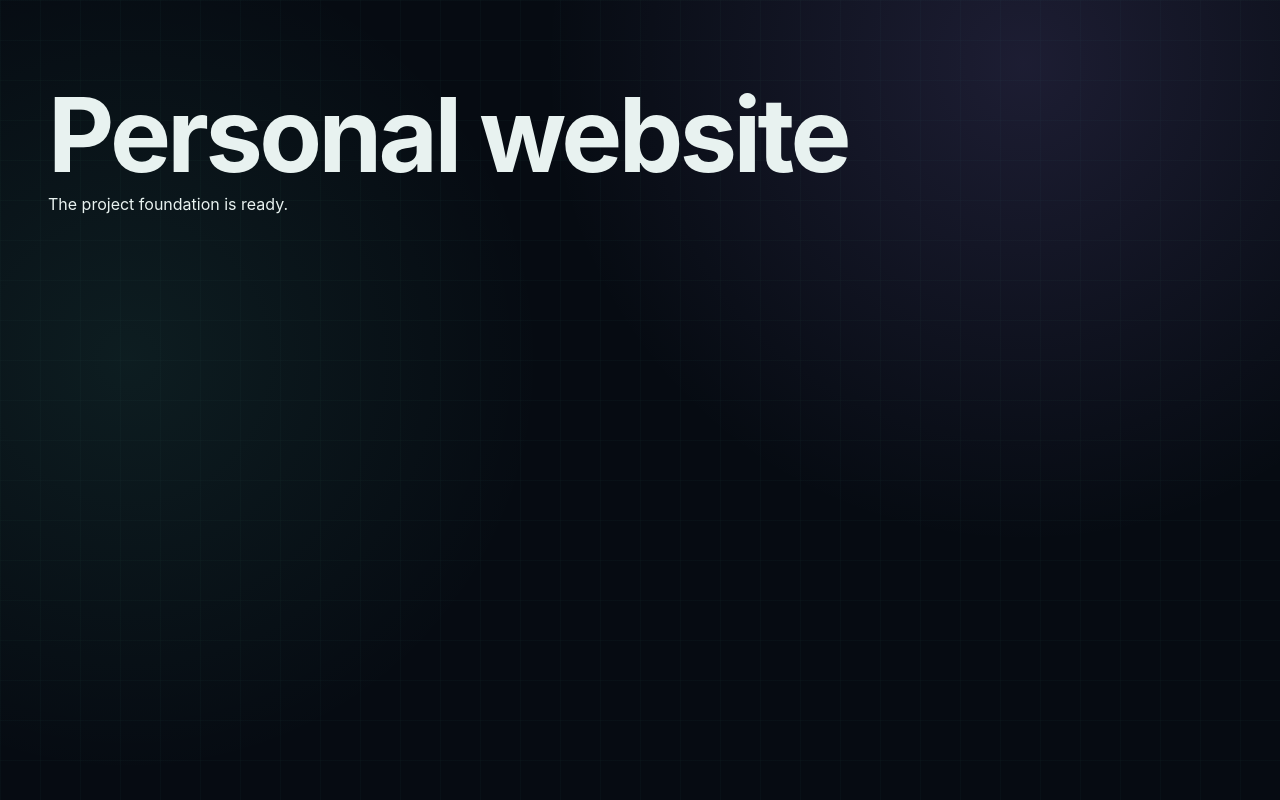
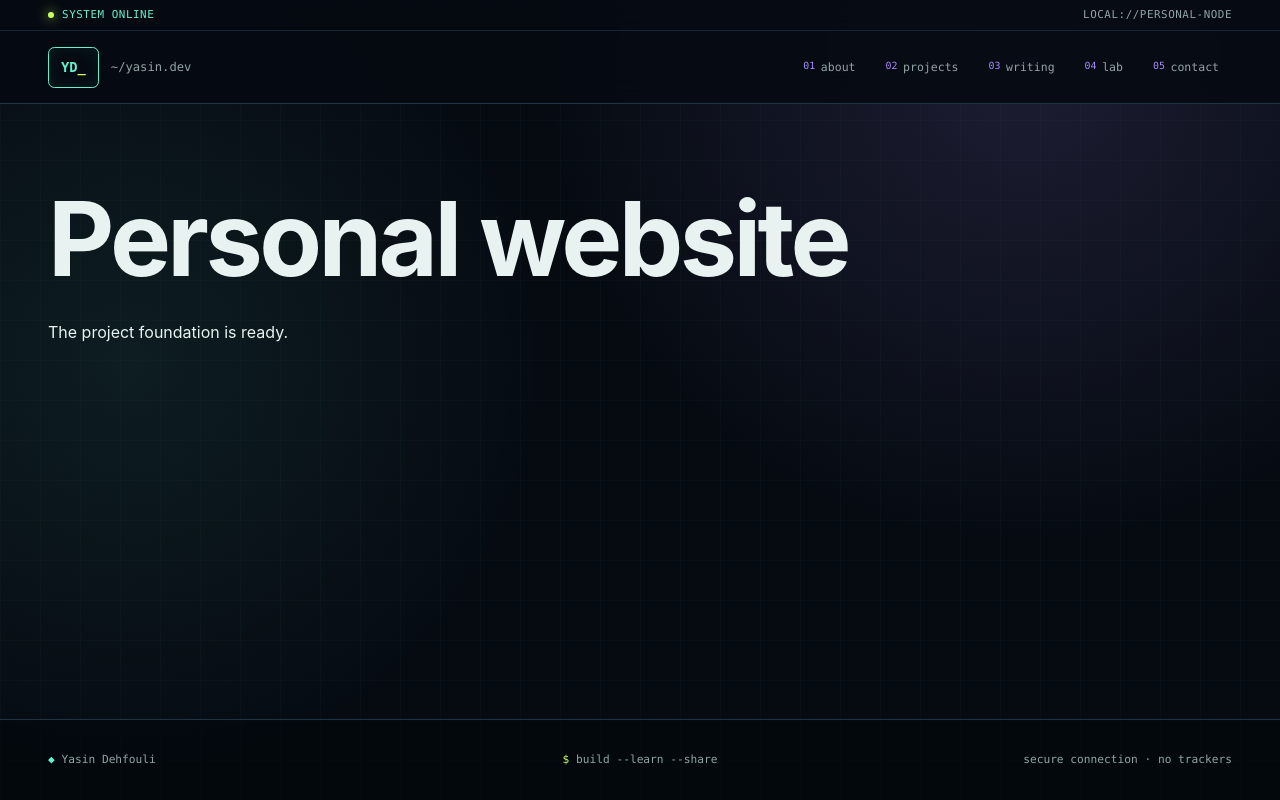
Before and after one commit to YaCnDehfuli/Website_Design, a Next.js app: page / in a window 1280 px wide. Built offline with nearby package versions, Linux system fonts and the light colour scheme.

Commit message:
feat(ui): add accessible site shell and navigation

```diff
--- a/src/app/globals.css
+++ b/src/app/globals.css
@@ -39,6 +39,8 @@ html {
 }
 
 body {
+  display: flex;
+  flex-direction: column;
   min-height: 100vh;
   margin: 0;
   background-color: var(--color-bg);
@@ -110,7 +112,26 @@ p {
   outline-offset: 0.25rem;
 }
 
+.skip-link {
+  position: fixed;
+  z-index: 100;
+  top: var(--space-3);
+  left: var(--space-3);
+  padding: var(--space-2) var(--space-4);
+  transform: translateY(-200%);
+  border: 1px solid var(--color-lime);
+  border-radius: var(--radius-sm);
+  background: var(--color-bg-deep);
+  color: var(--color-lime);
+  font-family: var(--font-mono);
+}
+
+.skip-link:focus {
+  transform: translateY(0);
+}
+
 main {
+  flex: 1;
   width: min(calc(100% - 2rem), var(--page-width));
   margin-inline: auto;
   padding-block: var(--space-8);
--- a/src/app/layout.tsx
+++ b/src/app/layout.tsx
@@ -1,4 +1,6 @@
 import type { Metadata } from "next";
+import { SiteFooter } from "@/components/layout/site-footer";
+import { SiteHeader } from "@/components/layout/site-header";
 import "./globals.css";
 
 export const metadata: Metadata = {
@@ -13,7 +15,14 @@ export default function RootLayout({
 }>) {
   return (
     <html lang="en">
-      <body>{children}</body>
+      <body>
+        <a className="skip-link" href="#main-content">
+          Skip to content
+        </a>
+        <SiteHeader />
+        <main id="main-content">{children}</main>
+        <SiteFooter />
+      </body>
     </html>
   );
 }
--- a/src/app/page.tsx
+++ b/src/app/page.tsx
@@ -1,8 +1,8 @@
 export default function Home() {
   return (
-    <main>
+    <div className="flow">
       <h1>Personal website</h1>
       <p>The project foundation is ready.</p>
-    </main>
+    </div>
   );
 }
--- /dev/null
+++ b/src/components/layout/site-footer.module.css
@@ -0,0 +1,39 @@
+.footer {
+  border-top: 1px solid var(--color-line);
+  background: rgb(3 7 12 / 65%);
+}
+
+.inner {
+  display: grid;
+  grid-template-columns: 1fr auto 1fr;
+  align-items: center;
+  gap: var(--space-4);
+  min-height: 5rem;
+  color: var(--color-muted);
+  font-family: var(--font-mono);
+  font-size: 0.7rem;
+}
+
+.inner p:first-child span {
+  color: var(--color-cyan);
+}
+
+.command span {
+  color: var(--color-lime);
+}
+
+.state {
+  justify-self: end;
+}
+
+@media (max-width: 42rem) {
+  .inner {
+    grid-template-columns: 1fr;
+    justify-items: start;
+    padding-block: var(--space-5);
+  }
+
+  .state {
+    justify-self: start;
+  }
+}
--- /dev/null
+++ b/src/components/layout/site-footer.tsx
@@ -0,0 +1,17 @@
+import styles from "./site-footer.module.css";
+
+export function SiteFooter() {
+  return (
+    <footer className={styles.footer}>
+      <div className={`${styles.inner} shell`}>
+        <p>
+          <span aria-hidden="true">◆</span> Yasin Dehfouli
+        </p>
+        <p className={styles.command}>
+          <span>$</span> build --learn --share
+        </p>
+        <p className={styles.state}>secure connection · no trackers</p>
+      </div>
+    </footer>
+  );
+}
--- /dev/null
+++ b/src/components/layout/site-header.module.css
@@ -0,0 +1,82 @@
+.header {
+  position: sticky;
+  z-index: 30;
+  top: 0;
+  border-bottom: 1px solid var(--color-line);
+  background: rgb(6 11 18 / 90%);
+  backdrop-filter: blur(1rem);
+}
+
+.utilityBar {
+  border-bottom: 1px solid rgb(32 52 69 / 65%);
+  color: var(--color-muted);
+  font-family: var(--font-mono);
+  font-size: 0.68rem;
+  letter-spacing: 0.05em;
+  text-transform: uppercase;
+}
+
+.utilityBar > div {
+  display: flex;
+  min-height: 1.9rem;
+  align-items: center;
+  justify-content: space-between;
+}
+
+.status {
+  display: inline-flex;
+  align-items: center;
+  gap: var(--space-2);
+  color: var(--color-cyan);
+}
+
+.status > span {
+  width: 0.38rem;
+  height: 0.38rem;
+  border-radius: 50%;
+  background: var(--color-lime);
+  box-shadow: 0 0 0.75rem var(--color-lime);
+}
+
+.inner {
+  display: flex;
+  min-height: 4.5rem;
+  align-items: center;
+  justify-content: space-between;
+  gap: var(--space-5);
+}
+
+.brand {
+  display: inline-flex;
+  align-items: center;
+  gap: var(--space-3);
+  text-decoration: none;
+}
+
+.mark {
+  padding: var(--space-2) var(--space-3);
+  border: 1px solid var(--color-cyan);
+  border-radius: var(--radius-sm);
+  color: var(--color-cyan);
+  font-family: var(--font-mono);
+  font-size: 0.86rem;
+  font-weight: 800;
+  box-shadow: inset 0 0 1rem rgb(99 242 208 / 8%);
+}
+
+.mark span {
+  color: var(--color-lime);
+}
+
+.path {
+  color: var(--color-muted);
+  font-family: var(--font-mono);
+  font-size: 0.76rem;
+}
+
+@media (max-width: 34rem) {
+  .path,
+  .location {
+    display: none;
+  }
+}
--- /dev/null
+++ b/src/components/layout/site-header.tsx
@@ -0,0 +1,27 @@
+import Link from "next/link";
+import { SiteNavigation } from "./site-navigation";
+import styles from "./site-header.module.css";
+
+export function SiteHeader() {
+  return (
+    <header className={styles.header}>
+      <div className={styles.utilityBar}>
+        <div className="shell">
+          <span className={styles.status}>
+            <span aria-hidden="true" /> system online
+          </span>
+          <span className={styles.location}>local://personal-node</span>
+        </div>
+      </div>
+      <div className={`${styles.inner} shell`}>
+        <Link className={styles.brand} href="/" aria-label="Yasin Dehfouli, home">
+          <span className={styles.mark} aria-hidden="true">
+            YD<span>_</span>
+          </span>
+          <span className={styles.path}>~/yasin.dev</span>
+        </Link>
+        <SiteNavigation />
+      </div>
+    </header>
+  );
+}
--- /dev/null
+++ b/src/components/layout/site-navigation.module.css
@@ -0,0 +1,77 @@
+.navigation {
+  position: relative;
+}
+
+.list {
+  display: flex;
+  align-items: center;
+  gap: var(--space-1);
+  margin: 0;
+  padding: 0;
+  list-style: none;
+}
+
+.link {
+  display: inline-flex;
+  gap: 0.35rem;
+  padding: var(--space-2) var(--space-3);
+  border: 1px solid transparent;
+  border-radius: var(--radius-sm);
+  color: var(--color-muted);
+  font-family: var(--font-mono);
+  font-size: 0.72rem;
+  text-decoration: none;
+}
+
+.link span {
+  color: var(--color-violet);
+  font-size: 0.62rem;
+}
+
+.link:hover,
+.link[aria-current="page"] {
+  border-color: var(--color-line);
+  background: var(--color-panel);
+  color: var(--color-cyan);
+}
+
+.toggle {
+  display: none;
+}
+
+@media (max-width: 52rem) {
+  .toggle {
+    display: inline-flex;
+    gap: var(--space-2);
+    padding: var(--space-2) var(--space-3);
+    border: 1px solid var(--color-line);
+    border-radius: var(--radius-sm);
+    background: var(--color-panel);
+    color: var(--color-cyan);
+    cursor: pointer;
+    font-family: var(--font-mono);
+    font-size: 0.76rem;
+  }
+
+  .list {
+    position: absolute;
+    top: calc(100% + var(--space-2));
+    right: 0;
+    display: none;
+    min-width: 13rem;
+    padding: var(--space-2);
+    border: 1px solid var(--color-line);
+    border-radius: var(--radius-md);
+    background: var(--color-panel-raised);
+    box-shadow: 0 1.5rem 4rem rgb(0 0 0 / 45%);
+  }
+
+  .list[data-open="true"] {
+    display: grid;
+  }
+
+  .link {
+    display: flex;
+    padding: var(--space-3);
+  }
+}
--- /dev/null
+++ b/src/components/layout/site-navigation.tsx
@@ -0,0 +1,51 @@
+"use client";
+
+import Link from "next/link";
+import { usePathname } from "next/navigation";
+import { useState } from "react";
+import styles from "./site-navigation.module.css";
+
+const navigation = [
+  { href: "/about", label: "about", index: "01" },
+  { href: "/projects", label: "projects", index: "02" },
+  { href: "/publications", label: "writing", index: "03" },
+  { href: "/engineering", label: "lab", index: "04" },
+  { href: "/contact", label: "contact", index: "05" },
+] as const;
+
+export function SiteNavigation() {
+  const pathname = usePathname();
+  const [isOpen, setIsOpen] = useState(false);
+
+  return (
+    <nav className={styles.navigation} aria-label="Primary navigation">
+      <button
+        className={styles.toggle}
+        type="button"
+        aria-expanded={isOpen}
+        aria-controls="primary-navigation"
+        onClick={() => setIsOpen((current) => !current)}
+      >
+        <span aria-hidden="true">{isOpen ? "[×]" : "[+]"}</span> menu
+      </button>
+      <ul id="primary-navigation" className={styles.list} data-open={isOpen}>
+        {navigation.map((item) => {
+          const isActive = pathname === item.href || pathname.startsWith(`${item.href}/`);
+
+          return (
+            <li key={item.href}>
+              <Link
+                className={styles.link}
+                href={item.href}
+                aria-current={isActive ? "page" : undefined}
+                onClick={() => setIsOpen(false)}
+              >
+                <span>{item.index}</span> {item.label}
+              </Link>
+            </li>
+          );
+        })}
+      </ul>
+    </nav>
+  );
+}
```
